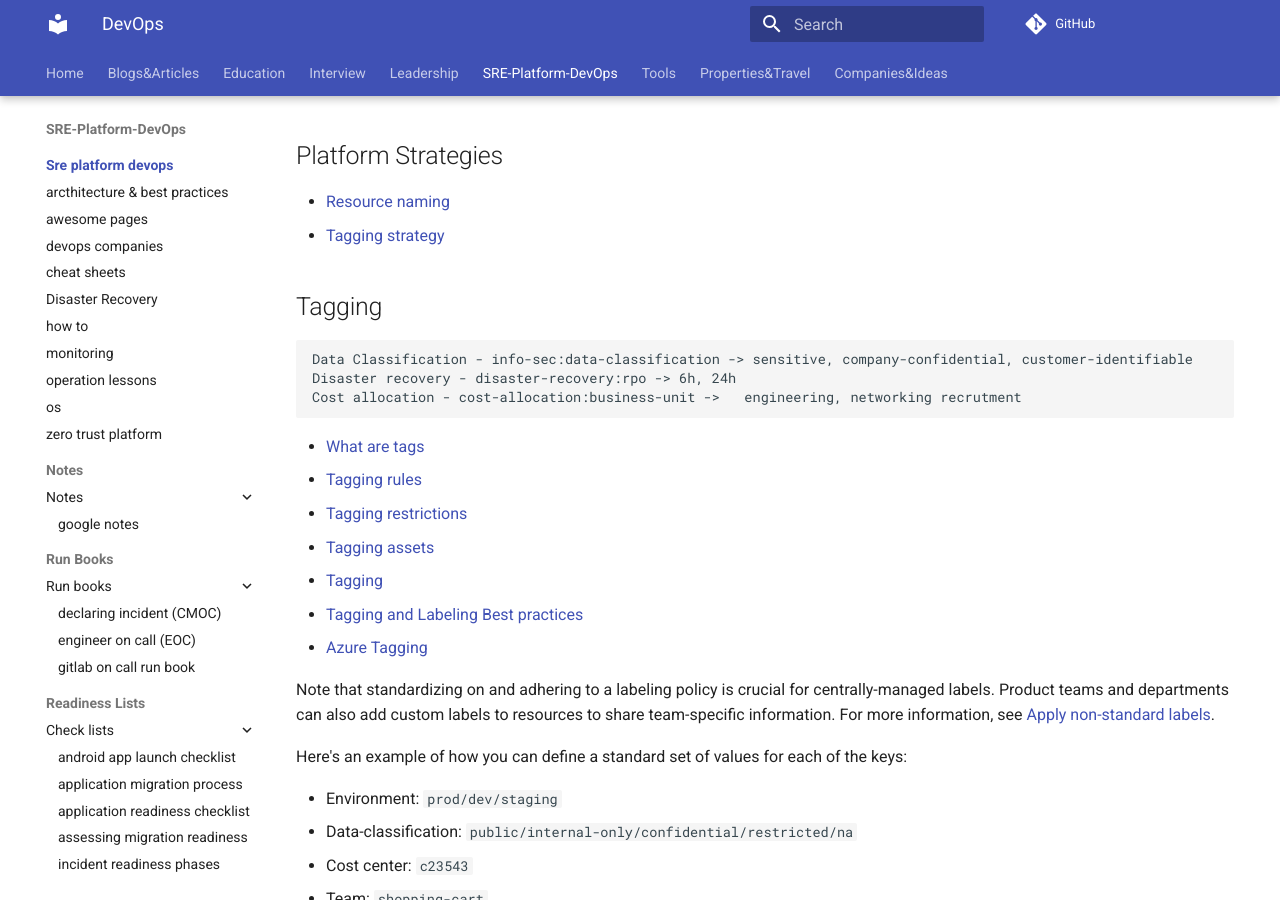
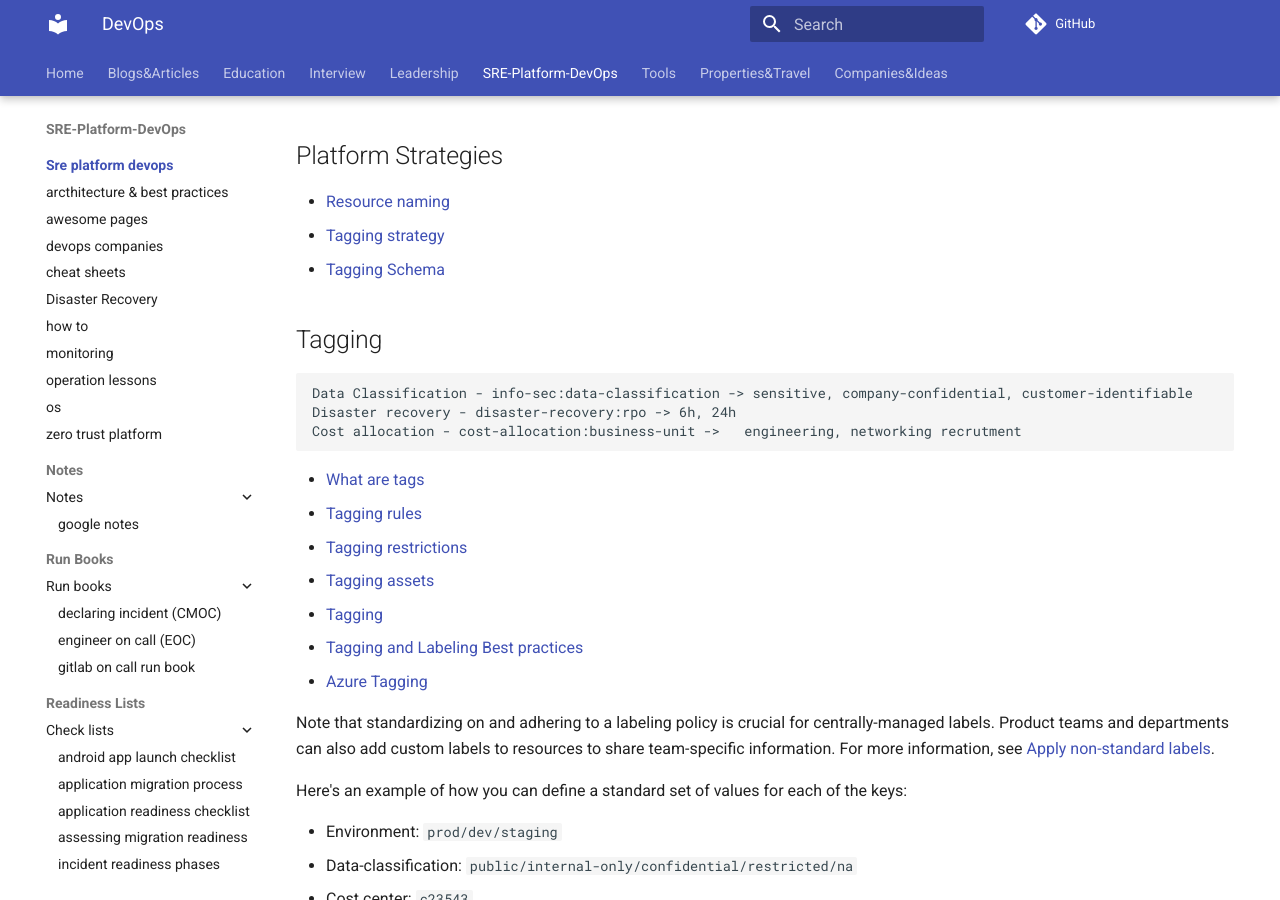
Before and after one commit to ivankatliarchuk/knowledge-base, an MkDocs documentation site: the page built from docs/sre-platform-devops/index.md, in a window 1280 px wide and 900 px high, scrolled down 379 px. Built offline with MkDocs 1.6.1 and Material for MkDocs 9.7.7, drawn with Linux system fonts in a browser that asks for light colours; comment, search, counter and statistics services are not loaded.

Commit message:
aws tagging schema
Signed-off-by: ivan katliarchuk <ivan.katliarchuk@gmail.com>

```diff
--- a/docs/sre-platform-devops/index.md
+++ b/docs/sre-platform-devops/index.md
@@ -22,6 +22,7 @@ published: true
 
 - [Resource naming](https://learn.microsoft.com/en-us/azure/cloud-adoption-framework/ready/azure-best-practices/resource-naming)
 - [Tagging strategy](https://learn.microsoft.com/en-us/azure/cloud-adoption-framework/ready/azure-best-practices/naming-and-tagging)
+- [Tagging Schema](https://docs.aws.amazon.com/whitepapers/latest/tagging-best-practices/defining-and-publishing-a-tagging-schema.html)
 
 ## Tagging
 
```
